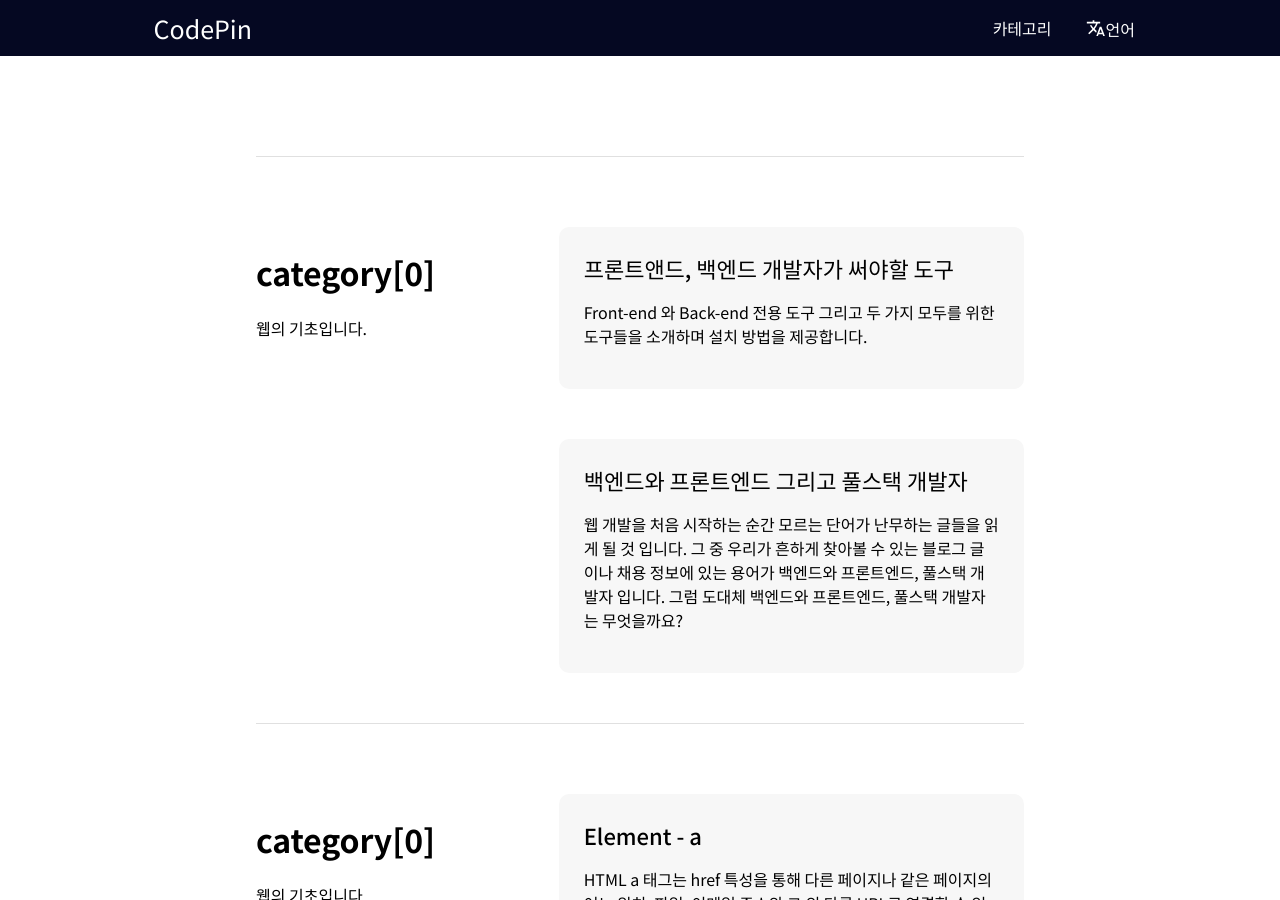
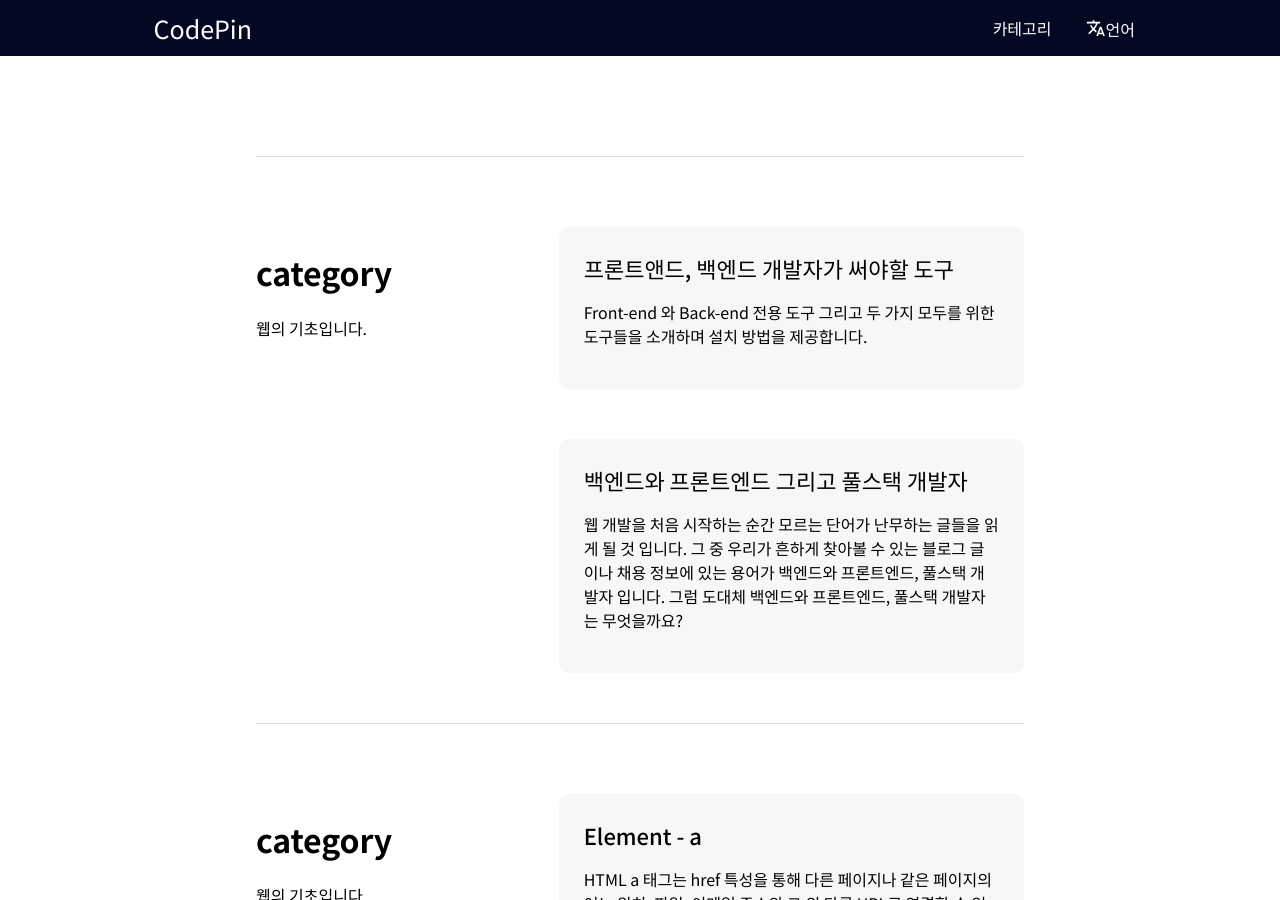
Before and after one commit to WADE-OSS/CodePin, a Jekyll site: the page built from category.html, in a window 1280 px wide and 900 px high, scrolled down 334 px. Built offline with Jekyll 4.4.1, drawn with Linux system fonts in a browser that asks for light colours; Markdown is read by kramdown in place of the engine named in the settings.

Commit message:
Update category.html

```diff
--- a/category.html
+++ b/category.html
@@ -13,7 +13,7 @@ style: category.css
     {% for category in site.categories %}
       <div class="category">
           <div class="info">
-              <h1 class="title">category[0]</h1>
+              <h1 class="title">category</h1>
               <p>웹의 기초입니다.</p>
           </div>
           <div class="list">
```
